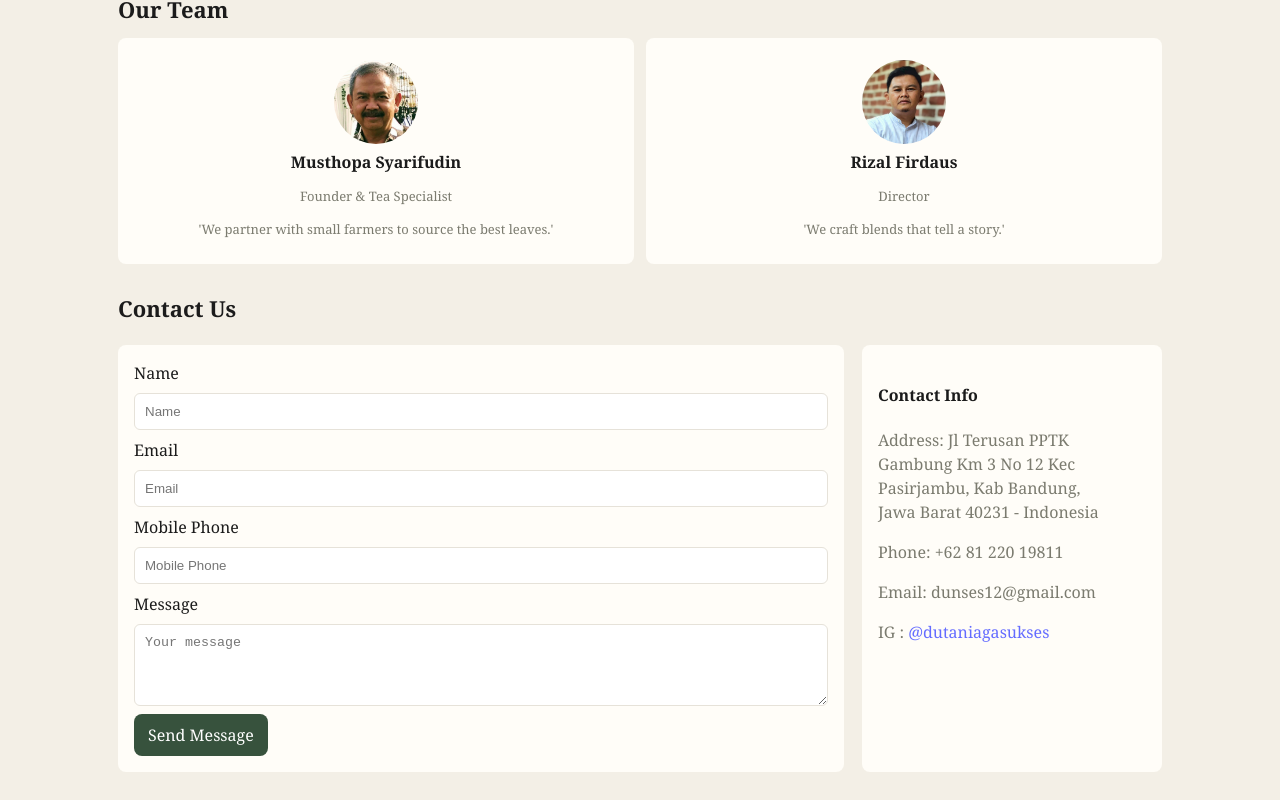
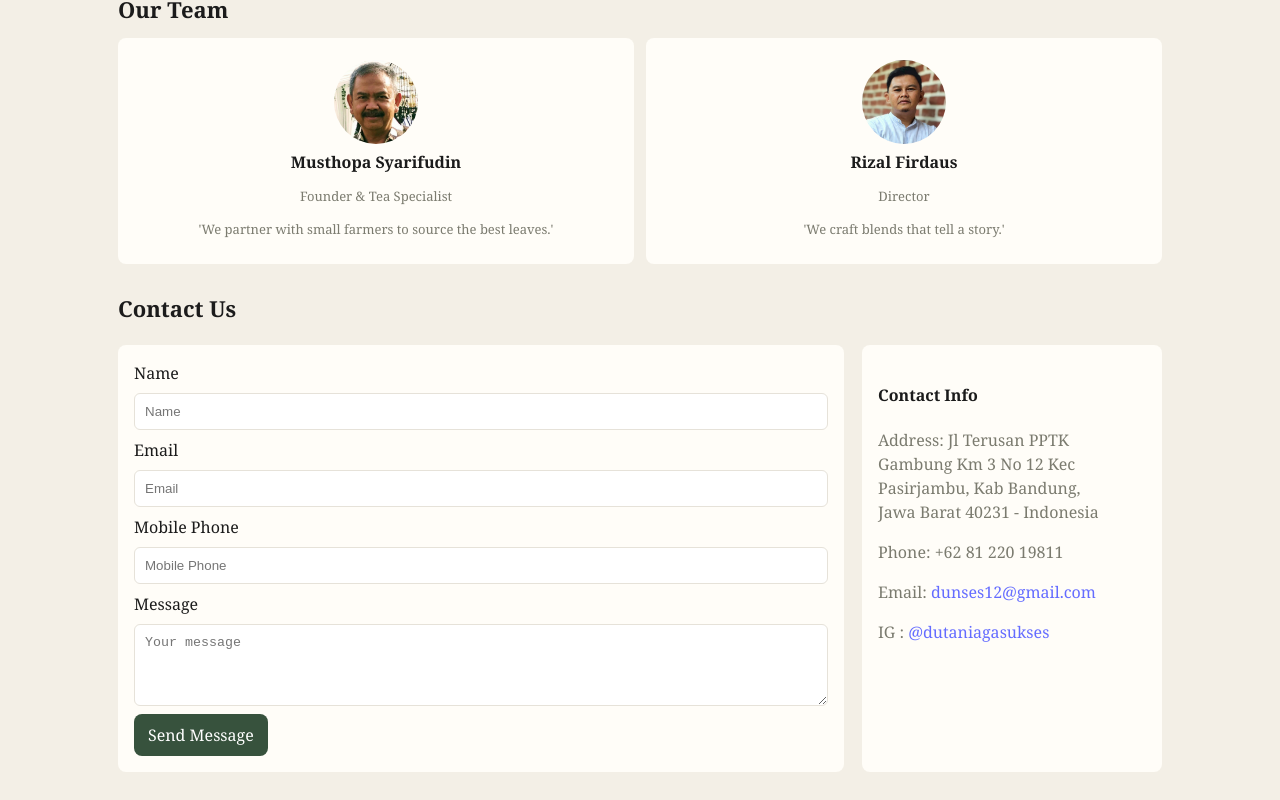
Before and after one commit to ari-fikri/dunses-homepage, a React (Vite) app: page / in a window 1280 px wide. Shown: the part 1354-2154 px from the top of the page. Built offline with nearby package versions, Linux system fonts and the light colour scheme.

Commit message:
Make the email address clickable

```diff
--- a/src/components/Contact.jsx
+++ b/src/components/Contact.jsx
@@ -23,7 +23,7 @@ function Contact() {
           <h4>Contact Info</h4>
           <p style={{color: 'var(--muted)'}}>Address: Jl Terusan PPTK Gambung Km 3 No 12 Kec Pasirjambu, Kab Bandung, <br /> Jawa Barat 40231 - Indonesia</p>
           <p style={{color: 'var(--muted)'}}>Phone: +62 81 220 19811</p>
-          <p style={{color: 'var(--muted)'}}>Email: dunses12@gmail.com</p>
+          <p style={{color: 'var(--muted)'}}>Email: <a href="mailto:dunses12@gmail.com">dunses12@gmail.com</a></p>
           <p style={{color: 'var(--muted)'}}>IG : <a href="https://www.instagram.com/dutaniagasukses" target="_blank" rel="noopener noreferrer">@dutaniagasukses</a></p>
         </div>
       </div>
```
